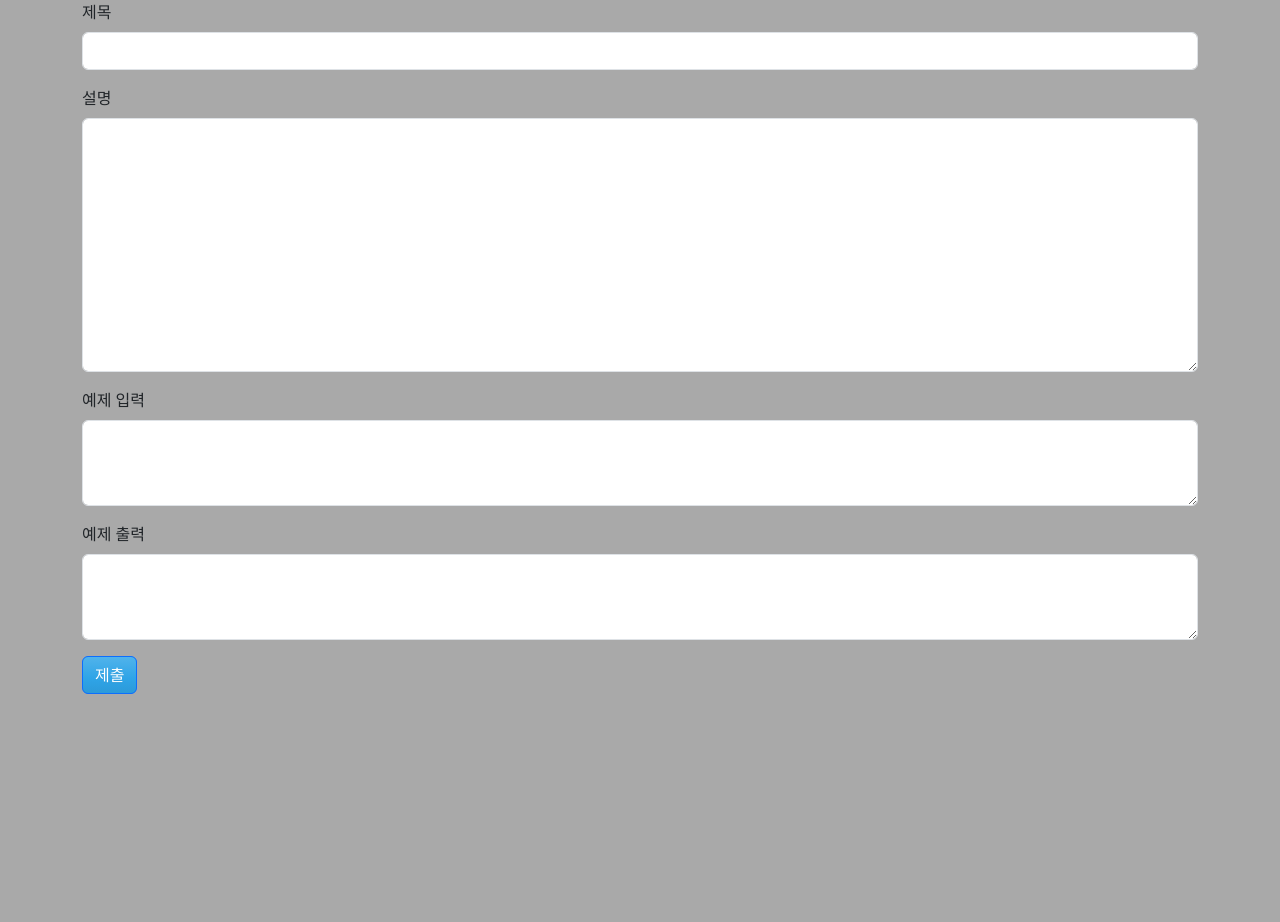
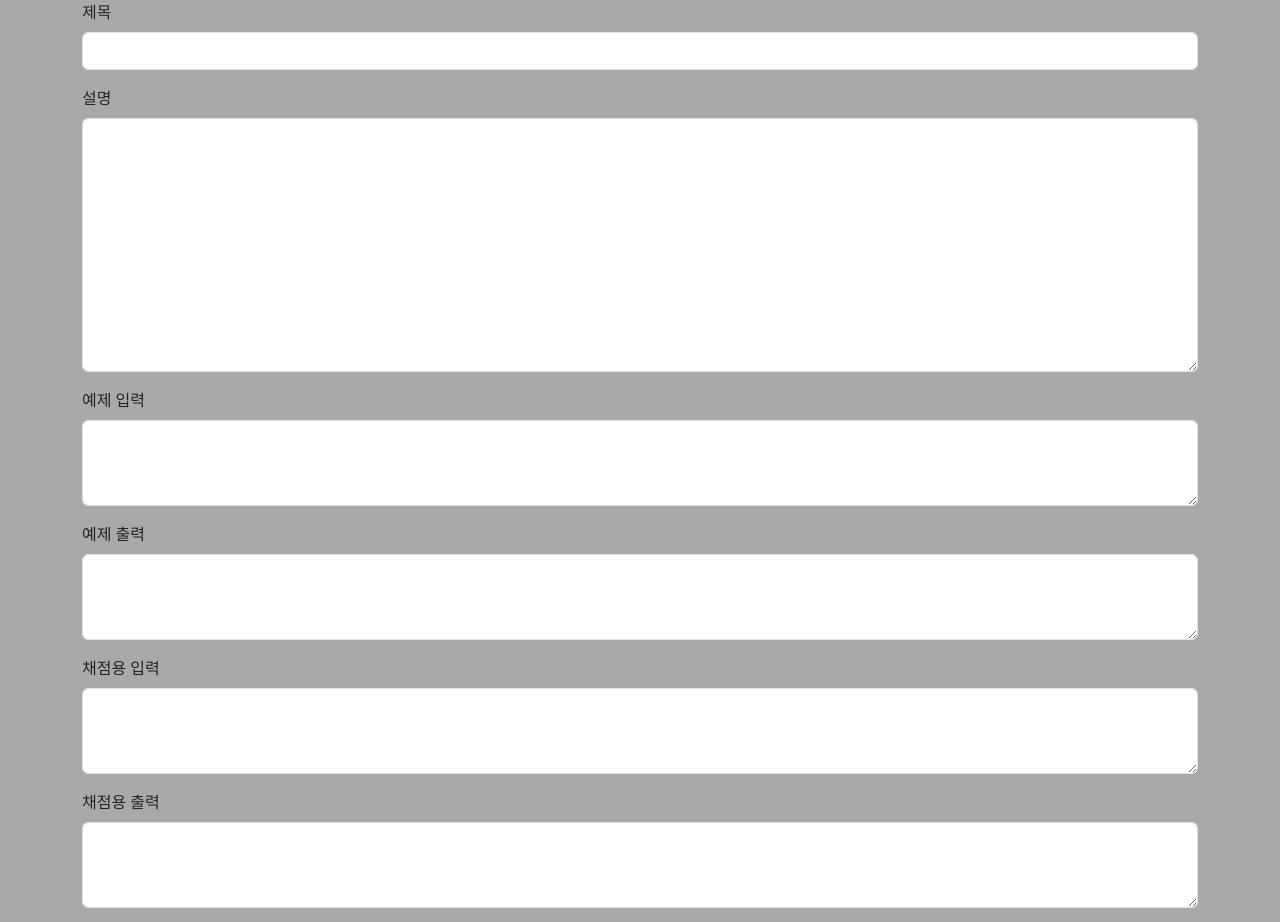
Before and after one commit to sevity/online_judge, a Next.js app in the folder problem-frontend/: page /create in a window 1280 px wide. Shown: the top 922 px of the page. Before the commit the page ends 800 px from the top, so only its background shows below. Built offline with nearby package versions, Linux system fonts and the light colour scheme; no server answers.

Commit message:
채점용 input, output 추가(JPA로 DB스키마 자동으로 수정됨)

```diff
--- a/problem-frontend/src/pages/create.js
+++ b/problem-frontend/src/pages/create.js
@@ -6,6 +6,8 @@ export default function CreateProblem() {
     const [description, setDescription] = useState("");
     const [exampleInput, setExampleInput] = useState("");
     const [exampleOutput, setExampleOutput] = useState("");
+    const [realInput, setRealInput] = useState("");
+    const [realOutput, setRealOutput] = useState("");
     const [successMessage, setSuccessMessage] = useState(null);
     const [submittedProblem, setSubmittedProblem] = useState(null);
 
@@ -16,7 +18,9 @@ export default function CreateProblem() {
             title,
             description,
             exampleInput,
-            exampleOutput
+            exampleOutput,
+            realInput,
+            realOutput
         };
 
         try {
@@ -51,6 +55,8 @@ export default function CreateProblem() {
                     <p>{submittedProblem.description}</p>
                     <p>예제 입력: {submittedProblem.exampleInput}</p>
                     <p>예제 출력: {submittedProblem.exampleOutput}</p>
+                    <p>채점용 입력: {submittedProblem.realInput}</p>
+                    <p>채점용 출력: {submittedProblem.realOutput}</p>
                 </div>
             )}
             {!successMessage && (
@@ -73,6 +79,14 @@ export default function CreateProblem() {
                             <label htmlFor="exampleOutput" className="form-label">예제 출력</label>
                             <textarea className="form-control" id="exampleOutput" rows="3" value={exampleOutput} onChange={(e) => setExampleOutput(e.target.value)}></textarea>
                         </div>
+                        <div className="mb-3">
+                            <label htmlFor="realInput" className="form-label">채점용 입력</label>
+                            <textarea className="form-control" id="realInput" rows="3" value={realInput} onChange={(e) => setRealInput(e.target.value)}></textarea>
+                        </div>
+                        <div className="mb-3">
+                            <label htmlFor="realOutput" className="form-label">채점용 출력</label>
+                            <textarea className="form-control" id="realOutput" rows="3" value={realOutput} onChange={(e) => setRealOutput(e.target.value)}></textarea>
+                        </div>
                         <button type="submit" className="btn btn-primary">제출</button>
                     </form>
                 </div>
```
Also changed, not shown: 2 other files (tests, documents, lock files or other folders).
